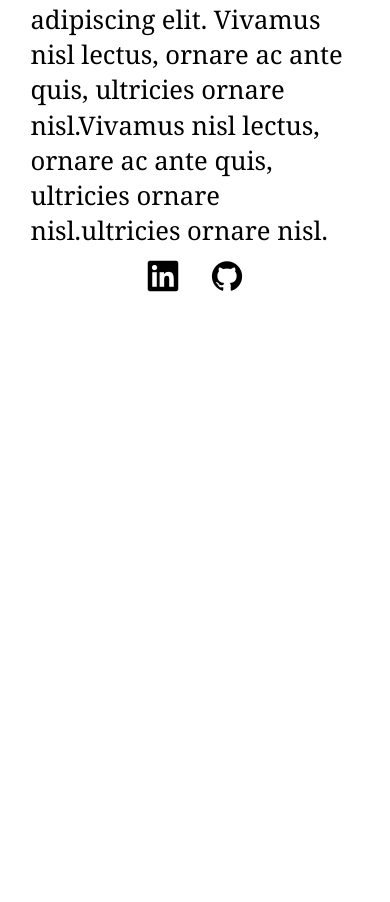
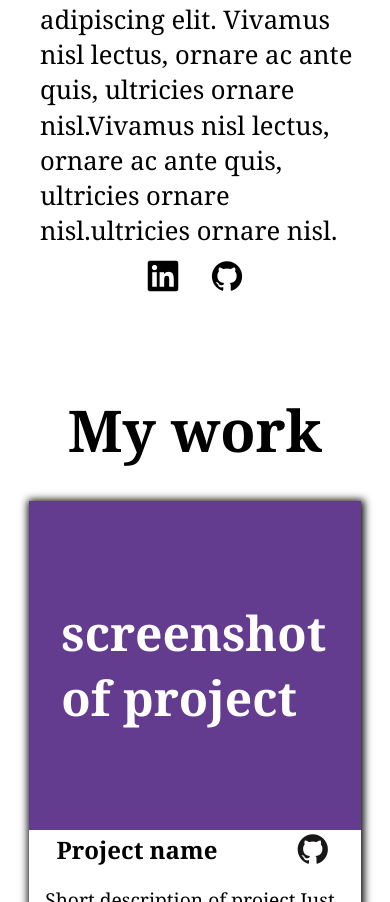
Before and after one commit to jorjdev/odin-final, a plain HTML site: page index.html in a window 390 px wide. Shown: the part 727-1629 px from the top of the page. Before the commit the page ends 1021 px from the top, so only its background shows below. Drawn offline with nearby package versions, Linux system fonts and the light colour scheme.

Commit message:
Added project section for mobile

```diff
--- a/css/style.css
+++ b/css/style.css
@@ -1,4 +1,9 @@
 /*      GLOBAL STYLES        */
+
+
+a {
+  text-decoration: none;
+}
 
 html {
   box-sizing: border-box;
@@ -11,7 +16,7 @@ html {
 }
 
 /* * {
-    border-width:1px;
+    border-width:0.5px;
     border:solid red;
  } */
 
@@ -42,8 +47,8 @@ h1 {
   .for-skew {
     width: 100vw;
     height: 75vh;
-    background-color: white;
-    transform: skew(0deg, -40deg) translateY(20rem);
+    background: white;
+    transform: skew(0deg, -40deg) translateY(18.5rem);
   }
 
   .hero-background {
@@ -55,7 +60,7 @@ h1 {
     width: 100vw;
     height: 80vh;
     z-index: -1;
-    background: #a13d1b;
+    background: #054d55;
   }
 
   .hero-image {
@@ -70,13 +75,15 @@ h1 {
     background-position: center;
     display: flex;
     flex-direction: column-reverse;
+    box-shadow: 1px 1px 10px 0.5px;
   }
 
   .hero-name {
     right: auto;
     position: relative;
-    font-size: 4.7rem;
-    top: 4.3rem;
+    font-size: 4.2rem;
+    top: 3rem;
+    line-height: 1.15;
     margin-left: 0.7rem;
     font-family: Cambria, Cochin, Georgia, Times, "Times New Roman", serif;
   }
@@ -95,7 +102,7 @@ h1 {
 
   .about-title {
     position: relative;
-    margin: auto;
+    margin:auto;
     color: black;
     font-size: 3.6rem;
     font-family: Cambria, Cochin, Georgia, Times, "Times New Roman", serif;
@@ -106,7 +113,7 @@ h1 {
     margin: auto;
     color: black;
     font-size: 1.6rem;
-    padding: 1rem 1.9rem 0.7rem;
+    padding: 1rem 1.5rem 0.7rem 2.5rem;
     line-height: 2.2rem;
 
     font-family: Cambria, Cochin, Georgia, Times, "Times New Roman", serif;
@@ -121,5 +128,105 @@ h1 {
   }
   i {
     font-size: 2rem;
+    font-style:normal;
   }
+
+/* END OF ABOUT SECTION  */
+
+
+/* WORK SECTION  */
+
+
+.work {
+  z-index: -100;
+  position: relative;
+  display:flex;
+  margin-top:6rem;
+  flex-direction: column;
+  justify-content: center;
+  align-items: center;
+
 }
+
+.work-title {
+  position: relative;
+  margin: auto;
+  color: black;
+  font-size: 3.6rem;
+  font-family: Cambria, Cochin, Georgia, Times, "Times New Roman", serif;
+}
+
+.work-project {
+  box-shadow: 1px 1px 8px 2px;
+  display: flex;
+  flex-direction: column;
+  margin-top:2rem;
+  top: 0;
+  width: 85vw;
+  height: 60vh;
+  justify-content: top;
+  align-items: top;
+  background-color:white;
+
+}
+
+.work-project-header{
+  width:100vw;
+  height:65%;
+  background-color:rgb(99, 60, 144);
+  display: flex;
+  flex-direction: column;
+  justify-content: center;
+  align-items: center;
+
+
+}
+.work-project-title {
+  color:white;
+  margin:auto;
+  font-size: 3rem;
+  font-family: Cambria, Cochin, Georgia, Times, "Times New Roman", serif;
+ padding:0 2rem 0 2rem;
+
+}
+
+.project-footer {
+  display: flex;
+  flex-direction: column;
+
+}
+
+.project-details {
+
+  display:flex;
+  flex-direction: row;
+  align-items:center;
+  justify-content:space-between;
+  margin: 0.2rem 0 0 0;
+}
+
+.project-name {
+  font-family: Cambria, Cochin, Georgia, Times, "Times New Roman", serif;
+  font-size:1.5rem;
+  margin:0 0 0 1.7rem;
+
+}
+.social-button1 {
+  margin-right:2rem;
+}
+
+.project-description {
+  font-family: Cambria, Cochin, Georgia, Times, "Times New Roman", serif;
+   font-size:1.2rem;
+   padding:0 1rem 0 1rem;
+}
+
+#project2 {
+  background:rgb(26, 146, 84);
+}
+#project3 {
+  background:rgb(100, 157, 47);
+}
+
+
+}
--- a/index.html
+++ b/index.html
@@ -6,38 +6,97 @@
     <meta name="viewport" content="width=device-width, initial-scale=1.0" />
     <title>Document</title>
     <link rel="stylesheet" href="css/style.css" />
-    <link rel="stylesheet" href="https://cdn.jsdelivr.net/gh/devicons/devicon@v2.15.1/devicon.min.css">
+    <link
+      rel="stylesheet"
+      href="https://cdn.jsdelivr.net/gh/devicons/devicon@v2.15.1/devicon.min.css"
+    />
+  </head>
 
-  </head>
   <body>
     <div class="hero">
       <div class="hero-background">
         <div class="for-skew"></div>
-
       </div>
 
-        <div class="hero-image">123
+      <div class="hero-image">
         <h1 class="hero-name">Dante Aligheri</h1>
       </div>
     </div>
     <div class="about">
       <h2 class="about-title">About me</h2>
-    <p class="about-content">Lorem ipsum dolor sit amet, consectetur adipiscing elit. Vivamus nisl lectus, ornare ac ante quis, ultricies ornare nisl.Vivamus nisl lectus, ornare ac ante quis, ultricies ornare nisl.ultricies ornare nisl.</p>
-
+      <p class="about-content">
+        Lorem ipsum dolor sit amet, consectetur adipiscing elit. Vivamus nisl
+        lectus, ornare ac ante quis, ultricies ornare nisl.Vivamus nisl lectus,
+        ornare ac ante quis, ultricies ornare nisl.ultricies ornare nisl.
+      </p>
 
       <div class="social-button-list">
-    <a  class="social-button">
+        <a class="social-button">
           <i class="devicon-linkedin-plain"></i>
-
-
         </a>
         <a class="social-button">
           <i class="devicon-github-plain"></i>
-
         </a>
       </div>
     </div>
+    <div class="work">
+      <h2 class="work-title">My work</h2>
+      <div class="work-project">
+        <div class="work-project-header">
+          <h2 class="work-project-title">screenshot of project</h2>
+        </div>
 
 
+        <div class="project-footer">
+          <div class="project-details">
+            <h3 class="project-name">Project name</h3>
+            <a href="" class="social-button1">
+              <i  class="devicon-github-original colored">
+              </i>
+            </a>
+          </div>
+          <p class="project-description">Short description of project.Just a couple senteces will do.</p>
+        </div>
+
+
+      </div>
+      <div class="work-project">
+        <div class="work-project-header" id="project2">
+          <h2 class="work-project-title">screenshot of project</h2>
+        </div>
+
+
+        <div class="project-footer"  >
+          <div class="project-details">
+            <h3 class="project-name">Project name</h3>
+            <a href="" class="social-button1">
+              <i  class="devicon-github-original colored">
+              </i>
+            </a>
+          </div>
+          <p class="project-description">Short description of project.Just a couple senteces will do.</p>
+        </div>
+
+
+      </div>
+      <div class="work-project">
+        <div class="work-project-header" id="project3">
+          <h2 class="work-project-title">screenshot of project</h2>
+        </div>
+
+
+        <div class="project-footer"  >
+          <div class="project-details">
+            <h3 class="project-name">Project name</h3>
+            <a href="" class="social-button1">
+              <i  class="devicon-github-original colored">
+              </i>
+            </a>
+          </div>
+          <p class="project-description">Short description of project.Just a couple senteces will do.</p>
+        </div>
+
+
+      </div>
   </body>
 </html>
```
Also changed, not shown: images/GB.jpeg (added), images/cat1.png (added), images/gb1.png (added), 1 other file. Lines whose indentation alone changed are shown as unchanged.
